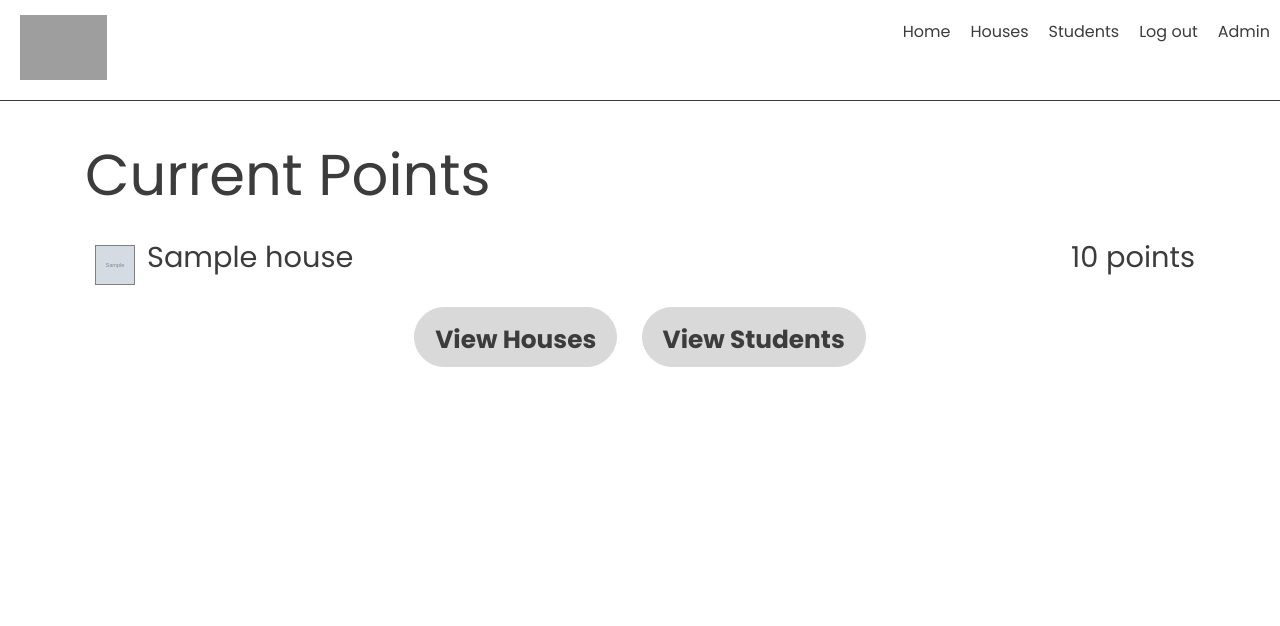
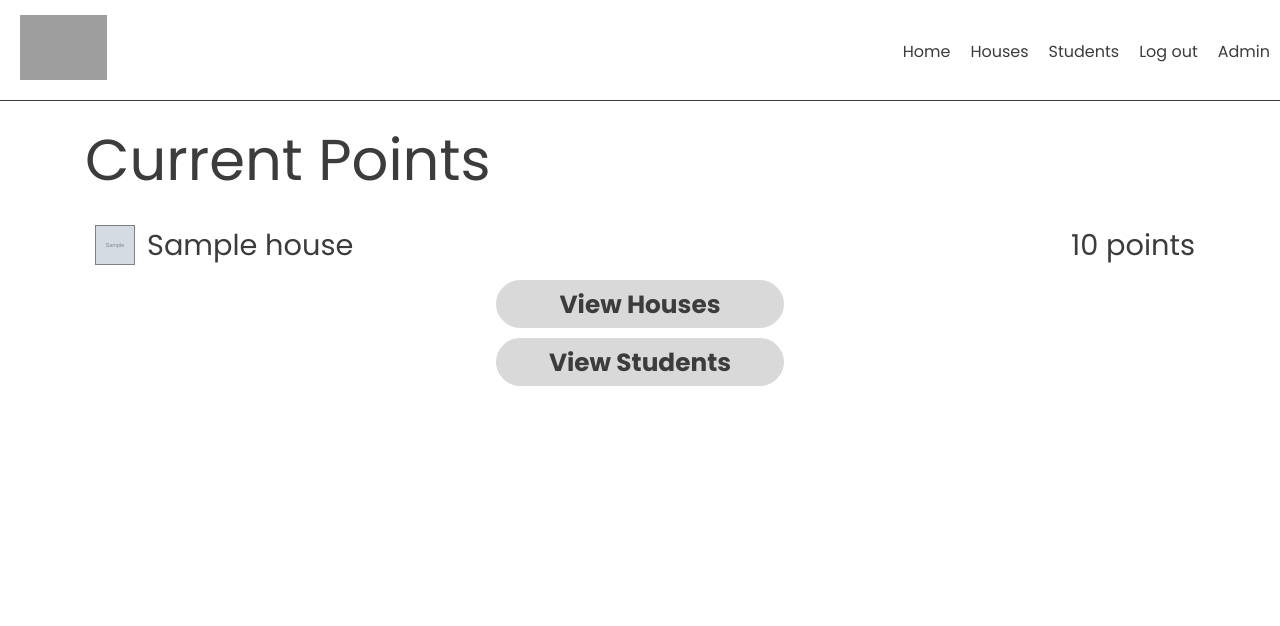
Before and after one commit to oliveranthony17/housepoints, a Django app: page / in a window 1280 px wide. Shown: the top 626 px of the page. Run offline with Django 4.2, Linux system fonts and the light colour scheme; a user stored in the database is signed in; tables that the repository leaves empty hold one stand-in row (values such as "Sample post"); grey boxes marked "Sample" are stand-in pictures; some libraries are stand-ins or nearby versions; grey boxes are pictures that could not be loaded.

Commit message:
updated button styles and some formatting

```diff
--- a/housepoints/static/style.css
+++ b/housepoints/static/style.css
@@ -8,7 +8,7 @@ body {
 
 body h1 {
   font-size: calc(2vw + 2vh + 2vmin);
-  margin: 30px 0;
+  margin: 25px 0 25px 0;
 }
 
 body h2 {
@@ -36,7 +36,7 @@ ul{
 .container {
   padding-right: 15px;
   padding-left: 15px;
-  margin-top: 40px;
+  margin-top: 20px;
   margin-right: auto;
   margin-left: auto;
   margin-bottom: 200px;
@@ -65,7 +65,7 @@ ul{
   top: 0;
   width: 100%;
   height: auto;
-  vertical-align: middle;
+  vertical-align: middle !important;
   border-bottom:1px solid #3B3B3B;
 }
 
@@ -92,7 +92,7 @@ ul{
 
 .menu a{
   display: block;
-  padding: 20px 10px 10px 10px;
+  padding: 40px 10px 10px 10px;
   color: #3C3C3C;
 }
 .menu a:hover{
@@ -188,7 +188,7 @@ ul{
 .house-logo {
   width: 40px;
   height: 40px;
-  margin: 5px 12px 2px 10px;
+  margin: 5px 12px 5px 10px;
   border:1px solid grey;
 }
 
@@ -201,23 +201,25 @@ ul{
   justify-content: space-between;
   margin: 10px auto;
   vertical-align: middle;
+  align-items: center;
+  width: 100%;
 }
 
-.house-points-card h3 {
-  padding: 0;
-  /* margin: 0; */
-  align-items: center;
+.house-points-card-inner {
+  display: flex;
   vertical-align: middle;
 }
 
+.house-points-card-inner h3 {
+  align-self: center;
+  padding: 0;
+  margin: 0;
+}
+
 .house-points-card p {
-  padding: 10px 0;
+  /* padding: 10px 0; */
   margin: 0;
   vertical-align: middle;
-}
-
-.house-points-card-points {
-  vertical-align: middle !important;
 }
 
 .winner h1 {
@@ -235,17 +237,21 @@ ul{
 }
 
 .btn {
-  align-items: center;
-  text-align: center;
   color: #3C3C3C;
   background-color: #d9d9d9;
   font-size: calc(1vw + 1vh + 0.5vmin);
   font-weight: bold;
-  height: 60px;
-  /* height: calc(2vw + 2vh + 2vmin); */
-  width: fit-content;
+
+  height: 3rem;
+  width: 18rem;
+  display: flex;
+  justify-content: center;
+  align-items: center;
+  text-align: center;
+  vertical-align: middle;
+
   border-radius: 360px;
-  padding: 13px 20px 15px 20px !important;
+  padding: 10px !important;
   border-style: solid;
   border-width: thin;
   border-color:#d9d9d9;
--- a/housepoints/templates/homepage.html
+++ b/housepoints/templates/homepage.html
@@ -15,11 +15,11 @@
     {% for x in house_points %}
 
         <div class="house-points-card">
-          <div style="display: flex;">
+          <div class="house-points-card-inner">
             <img src="{{ x.logo_url }}" class="house-logo"/>
             <h3>{{ x.name }}</h3>
           </div>
-          <div class="house-points-card-points">
+          <div class="house-points-card-inner">
             <h3>{{ x.points }} points</h3>
           </div>
         </div>
--- a/housepoints/templates/houses.html
+++ b/housepoints/templates/houses.html
@@ -11,7 +11,7 @@
   <ul class="content">
     {% for x in houses %}
     <div class="house-points-card">
-      <div style="display: flex;">
+      <div class="house-points-card-inner">
         <img src="{{ x.logo_url }}" class="house-logo"/>
         <h3>{{ x.name }} <a href="update_house/{{ x.id }}"><i class="fa-solid fa-pen-to-square edit-button"></i></a></h3>
       </div>
--- a/housepoints/templates/students.html
+++ b/housepoints/templates/students.html
@@ -13,11 +13,11 @@
   <ul class="content">
     {% for x in students %}
     <div class="house-points-card">
-      <div style="display: flex;">
+      <div class="house-points-card-inner">
         <img src="{{ x.house.logo_url }}" class="house-logo"/>
         <h3>{{ x.first_name }} {{ x.last_name }} <a href="/students/update_student/{{ x.id }}"><i class="fa-solid fa-pen-to-square edit-button"></i></a></h3>
       </div>
-      <div style="display: flex;">
+      <div class="house-points-card-inner">
         <h3 style="padding: 0 10px;"> {{ x.points }} points </h3>
         <h3><a href="/students/award_points/{{ x.id }}"> <i class="fa-regular fa-circle-plus"></i></a></h3>
       </div>
```
